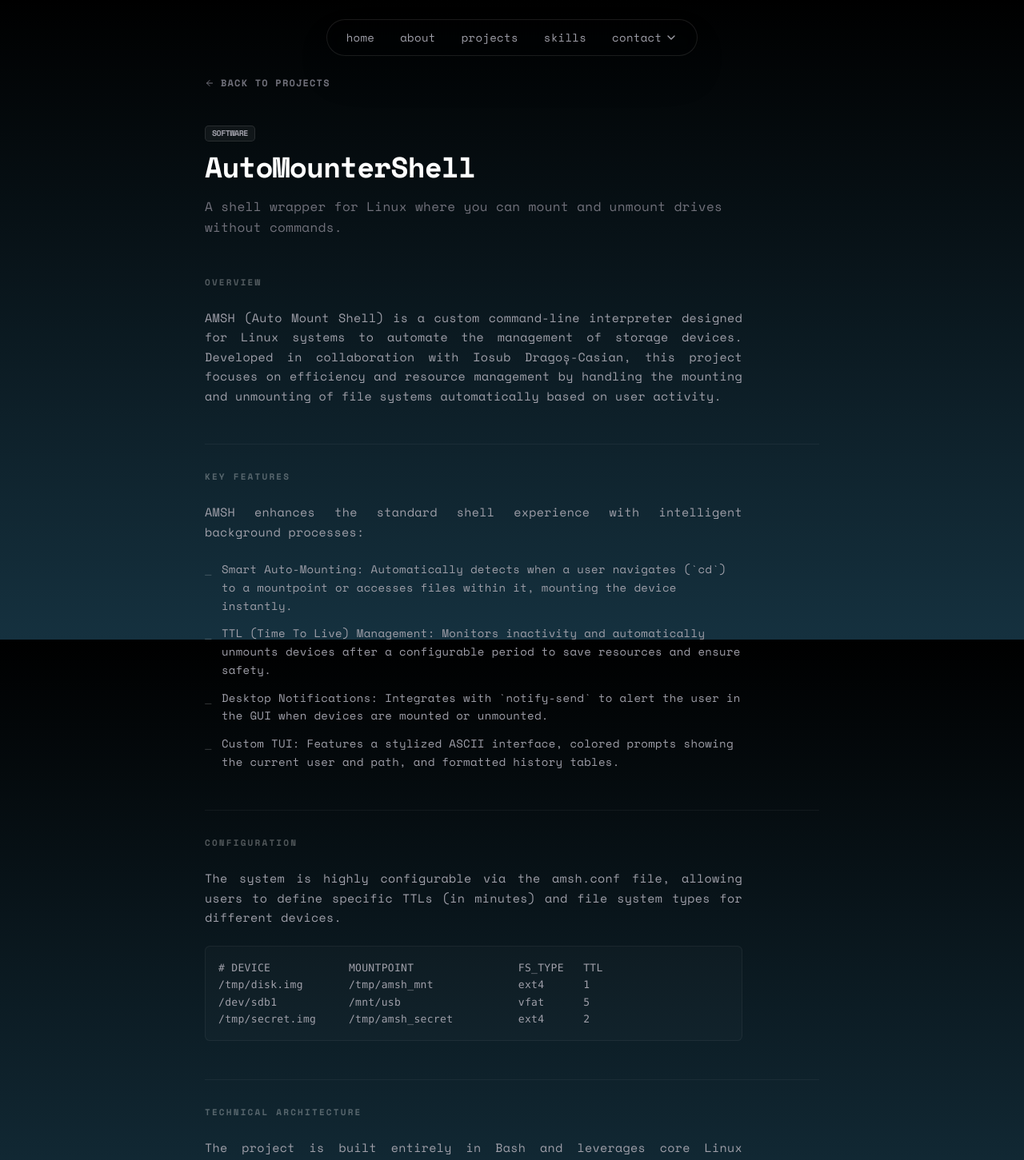
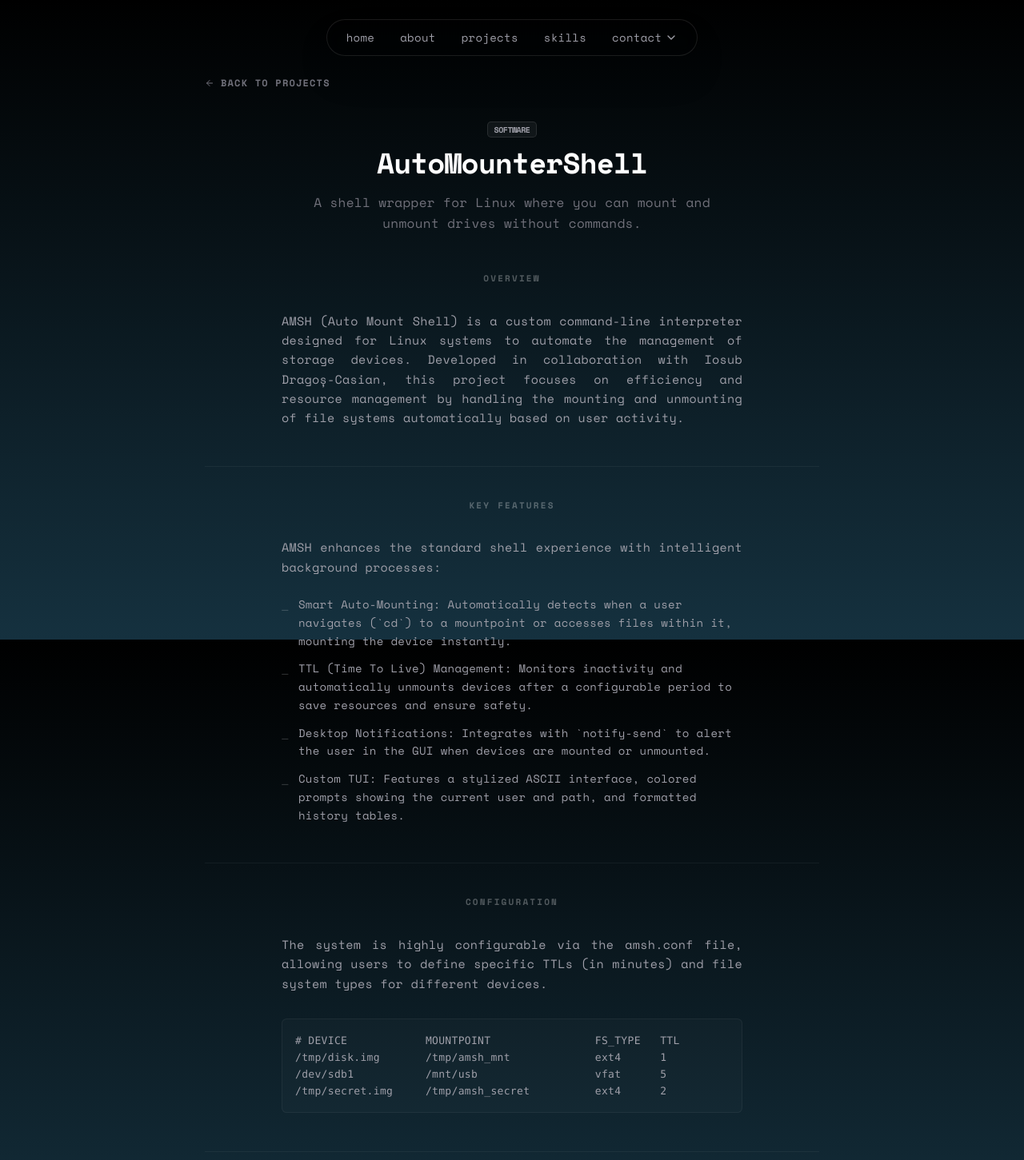
Before and after one commit to costitza/nextjs-ababeiraul, a Next.js app: page /projects/amsh in a window 1280 px wide. Shown: the top 1451 px of the page at 80% size. Built offline with nearby package versions, Linux system fonts and the light colour scheme.

Commit message:
style: center content blocks and images on project detail pages

```diff
--- a/app/projects/[slug]/page.tsx
+++ b/app/projects/[slug]/page.tsx
@@ -52,19 +52,19 @@ export default async function ProjectPage({ params }: { params: Promise<{ slug:
           back to projects
         </Link>
 
-        <div className="mb-12">
+        <div className="mb-12 text-center flex flex-col items-center">
           <Badge className="mb-3 bg-white/5 text-zinc-400 border border-white/10 rounded-sm px-2 py-0.5 text-[10px] uppercase tracking-tighter font-bold">
             {project.category}
           </Badge>
           <h1 className="text-3xl sm:text-4xl font-bold text-white mb-4 tracking-tight">
             {project.title}
           </h1>
-          <p className="text-base text-zinc-500 leading-relaxed max-w-2xl mb-8">
+          <p className="text-base text-zinc-500 leading-relaxed max-w-xl">
             {project.description}
           </p>
 
           {project.image && (
-            <div className="max-w-xl rounded-xl overflow-hidden border border-white/5 bg-white/[0.02]">
+            <div className="max-w-xl w-full mx-auto rounded-xl overflow-hidden border border-white/5 bg-white/[0.02] mt-8">
               <Image
                 src={project.image}
                 alt={project.title}
@@ -80,12 +80,12 @@ export default async function ProjectPage({ params }: { params: Promise<{ slug:
 
         <div className="space-y-12">
           {project.content.map((section, index) => (
-            <section key={index} className="border-t border-white/5 pt-8 first:border-0 first:pt-0">
-              <h2 className="text-[11px] font-black text-white/30 mb-6 uppercase tracking-[0.2em]">
+            <section key={index} className="border-t border-white/5 pt-10 first:border-0 first:pt-0">
+              <h2 className="text-[11px] font-black text-white/30 mb-8 uppercase tracking-[0.2em] text-center">
                 {section.heading}
               </h2>
 
-              <div className="space-y-6 max-w-2xl">
+              <div className="space-y-6 max-w-xl mx-auto">
                 {section.text && (
                   <p className="text-zinc-400 text-[15px] leading-relaxed text-justify">
                     {section.text}
@@ -110,7 +110,7 @@ export default async function ProjectPage({ params }: { params: Promise<{ slug:
                 )}
 
                 {section.image && (
-                  <div className="max-w-md my-8 rounded-lg overflow-hidden border border-white/5 bg-white/[0.01]">
+                  <div className="max-w-md w-full mx-auto my-10 rounded-lg overflow-hidden border border-white/5 bg-white/[0.01]">
                     <Image
                       src={section.image}
                       alt={section.heading}
@@ -124,7 +124,7 @@ export default async function ProjectPage({ params }: { params: Promise<{ slug:
                 )}
 
                 {section.code && (
-                  <div className="mt-6">
+                  <div className="mt-8">
                     <pre className="p-4 rounded-md bg-white/[0.02] border border-white/5 overflow-x-auto text-[13px] text-zinc-400 font-mono leading-relaxed scrollbar-hide">
                       <code>{section.code}</code>
                     </pre>
@@ -140,7 +140,7 @@ export default async function ProjectPage({ params }: { params: Promise<{ slug:
                 )}
 
                 {section.links && (
-                  <div className="flex flex-wrap gap-3 pt-4">
+                  <div className="flex flex-wrap gap-3 pt-6 justify-center">
                     {section.links.map((link, i) => (
                       <Button key={i} asChild variant="outline" className="h-8 bg-white/5 border-white/10 text-white hover:bg-white/10 rounded-sm px-4 text-xs font-bold uppercase tracking-wider">
                         <a href={link.url} target="_blank" rel="noopener noreferrer" className="flex items-center gap-2">
```
